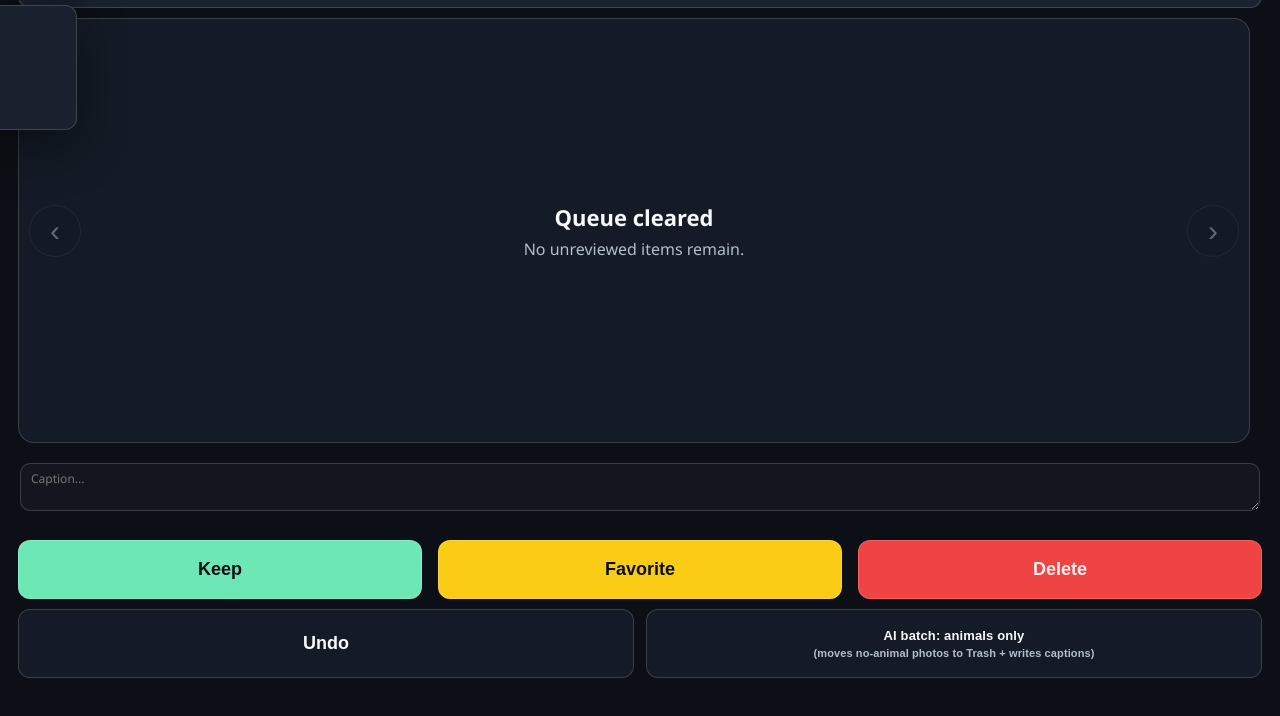
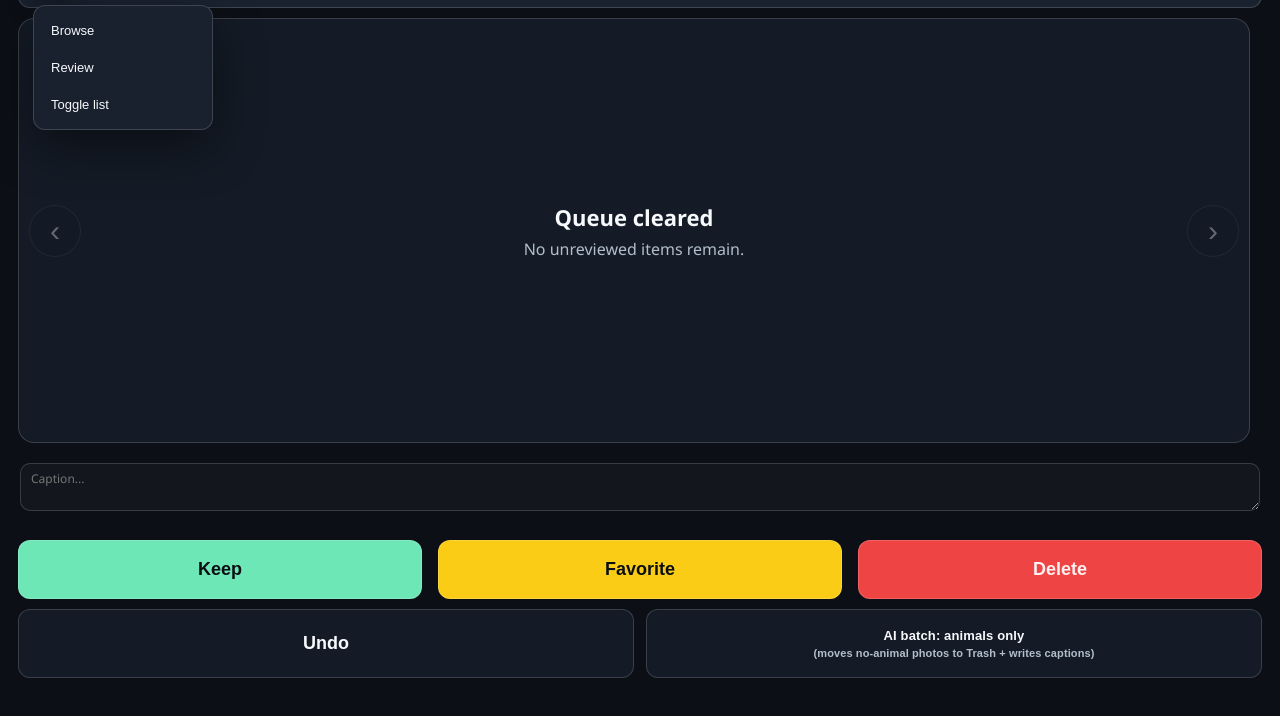
Before and after one commit to danmaps/camreview, a website: page public/index.html in a window 1280 px wide. Both pictures are taken after a click on the button 55 px from the left and 49 px from the top of the page. Shown: the part 70-786 px from the top of the page. Drawn offline with Linux system fonts and the light colour scheme; no server answers.

Commit message:
fix(menu): anchor dropdown to left so items are visible

```diff
--- a/public/styles.css
+++ b/public/styles.css
@@ -129,15 +129,17 @@ body.route-browse .page-chip {
 
 .menu-pop {
   position: absolute;
-  right: 0;
+  left: 0;
+  right: auto;
   top: calc(100% + 8px);
-  min-width: 160px;
+  min-width: 180px;
+  max-width: calc(100vw - 24px);
   border-radius: 12px;
   background: rgba(26, 34, 48, 0.98);
   border: 1px solid var(--border);
   box-shadow: 0 16px 50px rgba(0, 0, 0, 0.45);
   padding: 6px;
-  z-index: 50;
+  z-index: 100;
 }
 
 .menu-pop[aria-hidden="true"] {
@@ -277,7 +279,7 @@ body.route-browse .page-chip {
     position: absolute;
     left: calc(12px + env(safe-area-inset-left, 0px));
     top: calc(10px + env(safe-area-inset-top, 0px));
-    z-index: 80;
+    z-index: 120;
   }
 
   .menu-btn {
```
